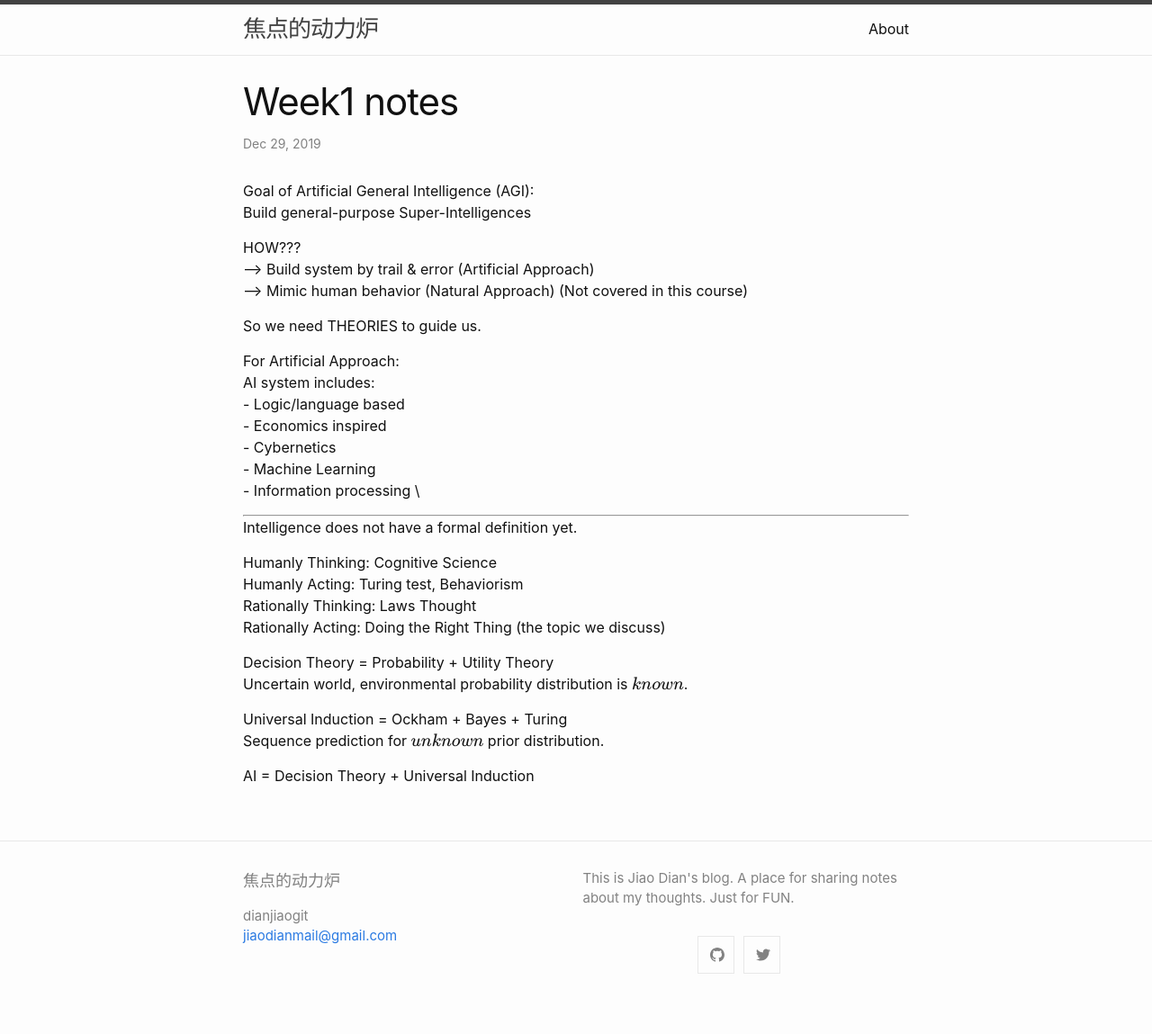
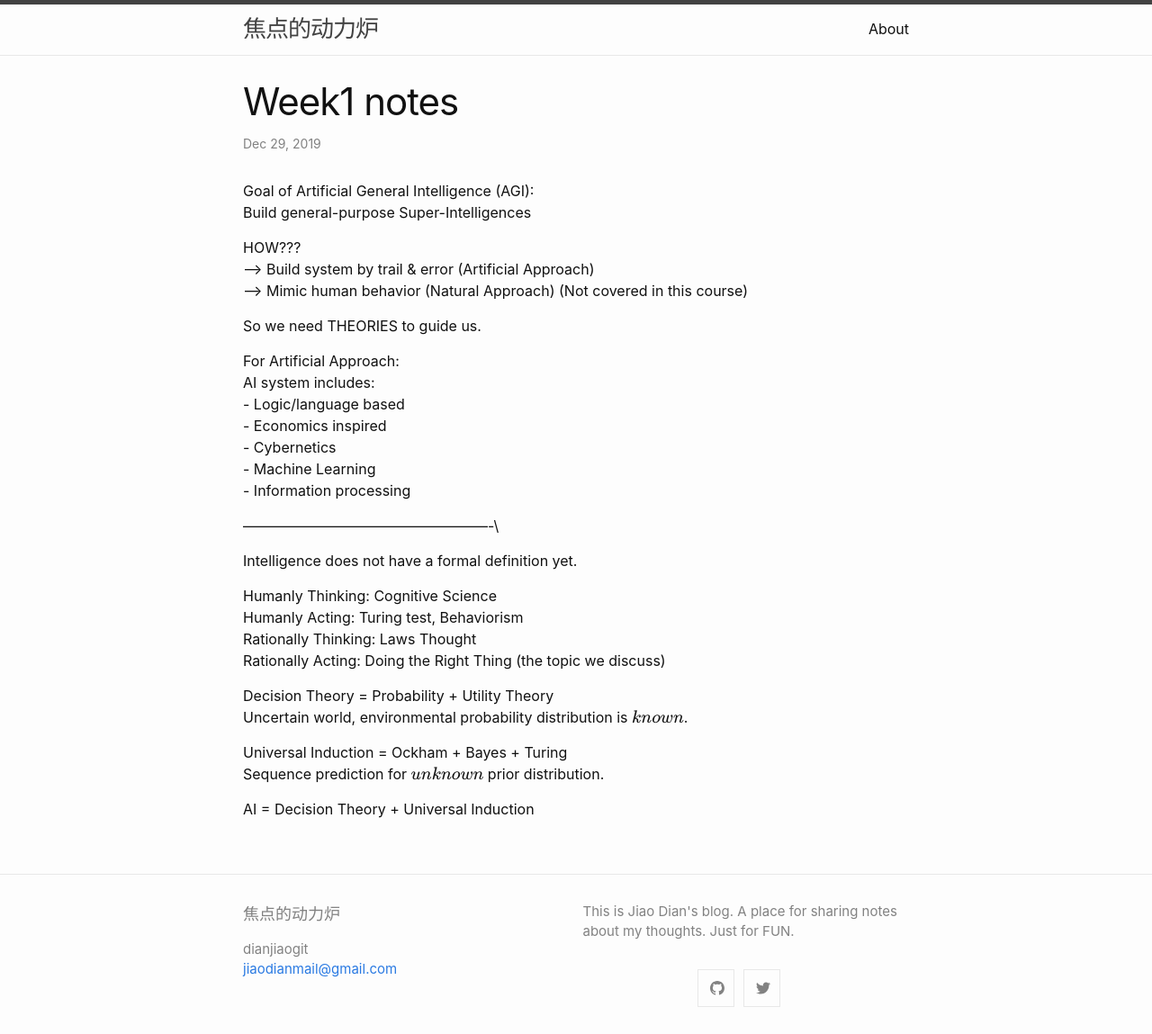
Before and after one commit to dianjiaogit/dianjiaogit.github.io, a Jekyll site: the page built from _posts/2019-12-29-week1 notes.md, in a window 1280 px wide. Shown: the whole page at 90% size. Built offline with Jekyll 4.4.1, drawn with Linux system fonts in a browser that asks for light colours; formulas are drawn with MathJax 3; before the commit the page ends 1112 px from its top, so only the background shows below that.

Commit message:
try enter

```diff
--- a/_posts/2019-12-29-week1 notes.md
+++ b/_posts/2019-12-29-week1 notes.md
@@ -20,9 +20,9 @@ AI system includes: \\
 	- Economics inspired \\
 	- Cybernetics \\
 	- Machine Learning \\
-	- Information processing \\
+	- Information processing
 
-----------------------------------------------------
+----------------------------------------------------\\
 
 Intelligence does not have a formal definition yet.
 
```
